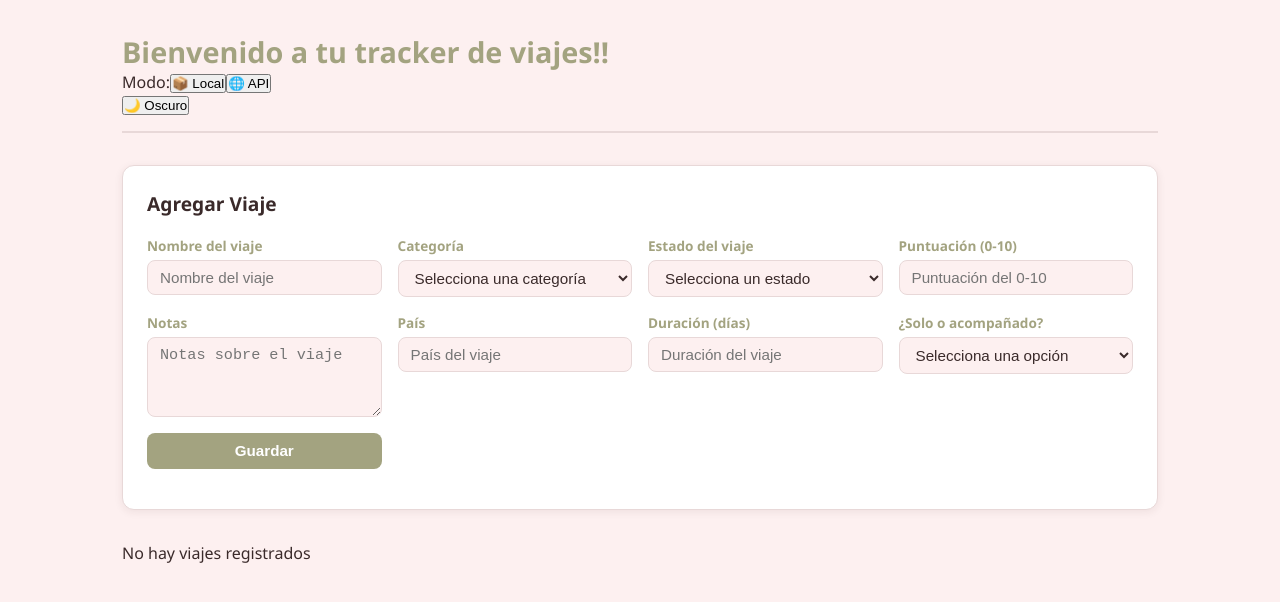
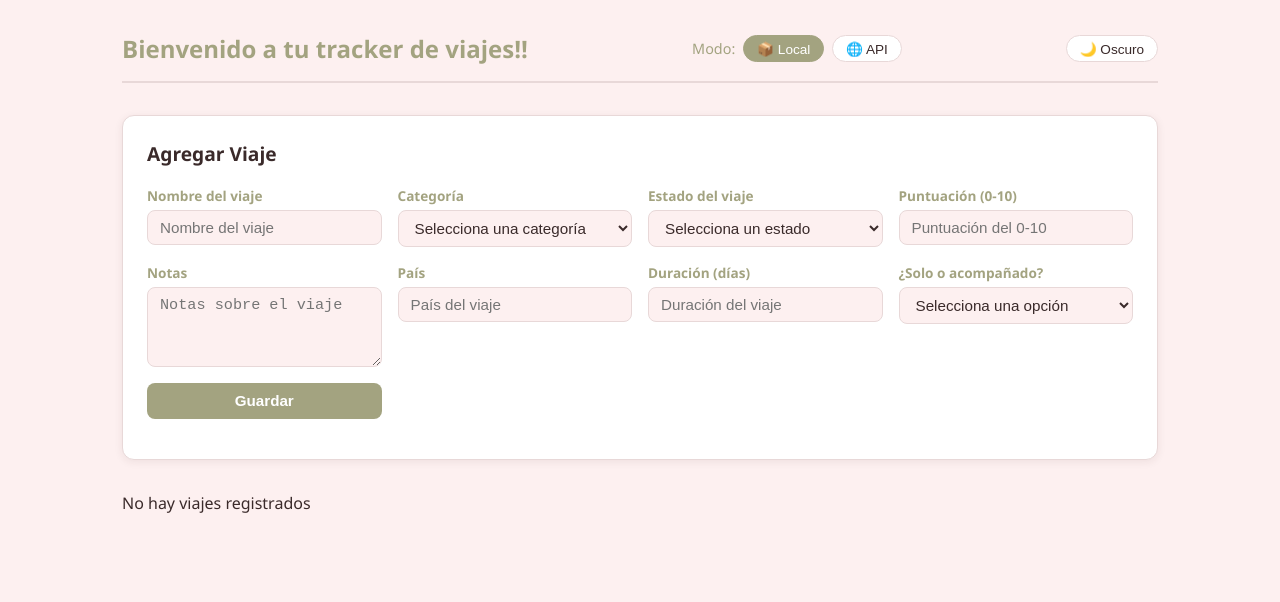
Before and after one commit to marianolhe/proyectofinal_web, a React app in the folder frontend/: page / in a window 1280 px wide. Shown: the top 602 px of the page. Built offline with nearby package versions, Linux system fonts and the light colour scheme; the HTML template or start-up script is replaced by a standard one.

Commit message:
style: ajustar estilos generales de la app

```diff
--- a/frontend/src/App.css
+++ b/frontend/src/App.css
@@ -1,10 +1,57 @@
 .app-header {
+  display: flex;
+  align-items: center;
+  justify-content: space-between;
+  flex-wrap: wrap;
+  gap: 1rem;
   margin-bottom: 2rem;
   border-bottom: 2px solid var(--color-borde);
   padding-bottom: 1rem;
 }
 
 .app-header h1 {
-  font-size: 1.8rem;
+  font-size: 1.5rem;
   color: var(--color-primario);
 }
+
+/* selector de modo API vs Local */
+.modo-selector {
+  display: flex;
+  align-items: center;
+  gap: 0.5rem;
+  font-size: 0.9rem;
+  color: var(--color-texto-secundario);
+}
+
+.btn-modo {
+  padding: 0.3rem 0.8rem;
+  border: 1px solid var(--color-borde);
+  border-radius: 20px;
+  background: var(--color-superficie);
+  color: var(--color-texto);
+  cursor: pointer;
+  font-size: 0.85rem;
+  transition: all 0.2s;
+}
+
+.btn-modo.activo {
+  background: var(--color-primario);
+  color: white;
+  border-color: var(--color-primario);
+}
+
+/* botón de tema claro/oscuro */
+.btn-tema {
+  padding: 0.3rem 0.8rem;
+  border: 1px solid var(--color-borde);
+  border-radius: 20px;
+  background: var(--color-superficie);
+  color: var(--color-texto);
+  cursor: pointer;
+  font-size: 0.85rem;
+  transition: all 0.2s;
+}
+
+.btn-tema:hover {
+  border-color: var(--color-primario);
+}
```
